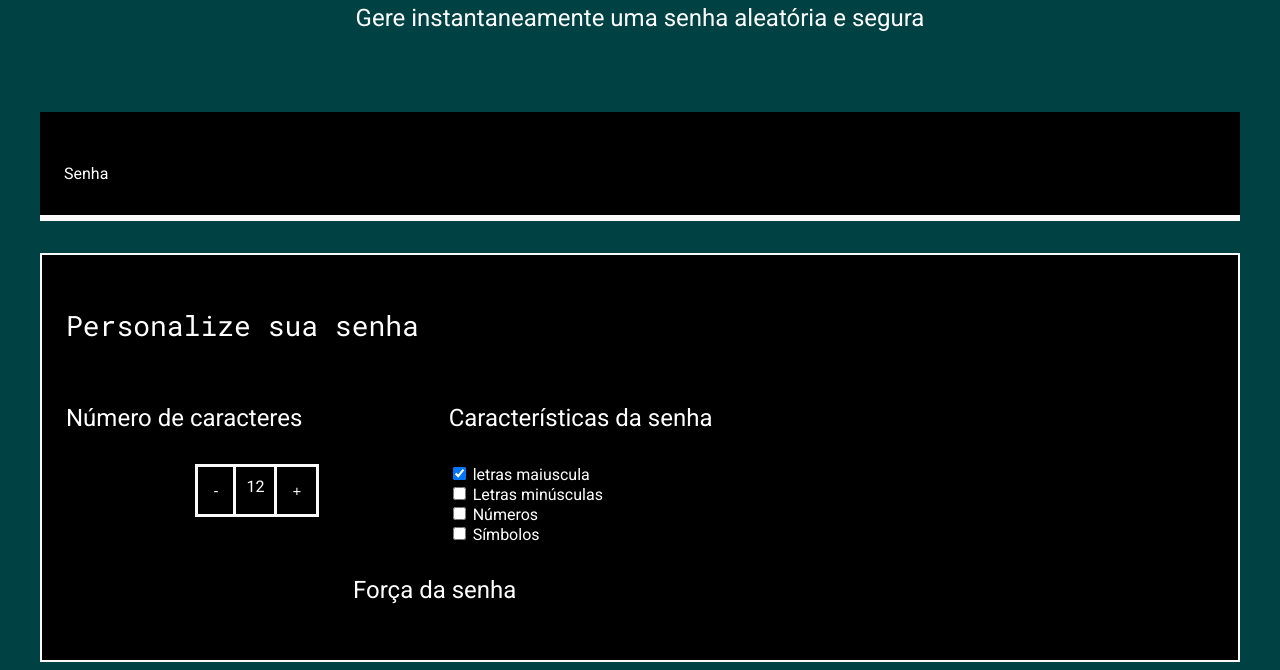
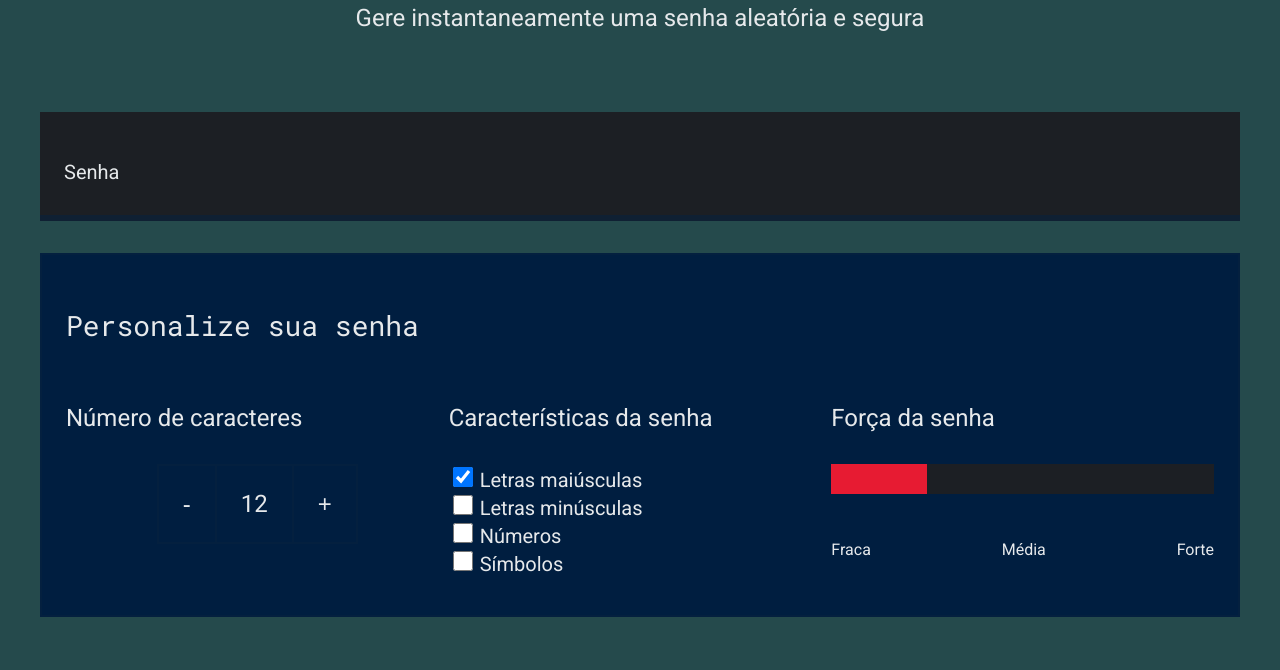
Before and after one commit to karolineFG/gerador-de-senha, a plain HTML site: page gerador-de-senha-karol/index.html in a window 1280 px wide. Shown: the part 214-884 px from the top of the page. After the commit the page ends 839 px from the top, so only its background shows below. Drawn offline with Linux system fonts and the light colour scheme.

Commit message:
Add files via upload

```diff
--- a/gerador-de-senha-karol/index.html
+++ b/gerador-de-senha-karol/index.html
@@ -17,7 +17,7 @@
         </div>
         <div class="conteudo-senha">
             <label for="senha">Senha</label>
-            <input name="senha" type="text" id="campo-senha">
+            <input name="senha" type="text" id="campo-senha" readonly>
         </div>
         <div class="parametro">
             <h3 class="parametro-titulo">Personalize sua senha</h3>
@@ -34,8 +34,8 @@
                     <h4 class="parametro-senha__titulo">Características da senha</h4>
                     <div class="parametro-senha-checkbox">
                         <input name="maiusculo" type="checkbox" class="checkbox" checked>
-                        <label for="maiusculo">letras maiuscula</label>
-                        </div>
+                        <label for="maiusculo">Letras maiúsculas</label>
+                    </div>
                     <div class="parametro-senha-checkbox">
                         <input name="minusculo" type="checkbox" class="checkbox">
                         <label for="minusculo">Letras minúsculas</label>
@@ -50,14 +50,20 @@
                     </div>
                 </div>
                 <div class="parametro-senha">
+                    <h4 class="parametro-senha__titulo">Força da senha</h4>
+                    <div class="barra"></div>
+                    <div class="forca fraca"></div>
+                    <div class="parametro-senha-textos">
+                        <p>Fraca</p>
+                        <p>Média</p>
+                        <p>Forte</p>
                     </div>
-                </div>
-                <div class="parametro-senha">
-                    <h4 class="parametro-senha__titulo">Força da senha</h4>
+                    <p class="entropia"></p>
                 </div>
             </div>
         </div>
     </section>
+    <script src="main.js"></script>
 </body>
 
 </html>
--- a/gerador-de-senha-karol/style.css
+++ b/gerador-de-senha-karol/style.css
@@ -1,48 +1,47 @@
-
 @import url('https://fonts.googleapis.com/css2?family=Roboto&family=Roboto+Mono&display=swap');
 
-:root{
-    --branco: white;
-    --cor-de-fundo: #004244;
-    --fundo-senha: #000000;
-    --fundo-texto: #000000;
-    --borda: #fafafa;
+:root {
+    --branco: rgb(230, 233, 235);
+    --cor-de-fundo: #002c2eda;
+    --fundo-senha: #1c1f24;
+    --fundo-texto: #001E40;
+    --borda: #08223f98;
     --roboto: 'Roboto', sans-serif;
     --roboto-mono: 'Roboto Mono', monospace;
 }
 
-*{
+* {
     font-weight: 400;
 }
 
-body{
+body {
     color: var(--branco);
     background-color: var(--cor-de-fundo);
     font-family: var(--roboto);
 }
 
-.titulo-principal{
+.titulo-principal {
     font-family: var(--roboto-mono);
     font-size: 32px;
 }
 
-.titulo-secundario{
+.titulo-secundario {
     font-size: 24px;
 }
 
-.conteudo-titulo{
+.conteudo-titulo {
     text-align: center;
     margin-top: 80px;
 }
 
-.conteudo-senha{
+.conteudo-senha {
     margin-top: 80px;
     background: var(--fundo-senha);
     padding: 24px;
     border-bottom: 6px solid var(--borda);
 }
 
-#campo-senha{
+#campo-senha {
     background-color: var(--fundo-senha);
     border: none;
     color: var(--branco);
@@ -51,64 +50,109 @@ body{
     width: 70%;
 }
 
-#campo-senha:focus{
+#campo-senha:focus {
     outline: none;
 }
 
-.conteudo{
+.conteudo {
     max-width: 1200px;
     margin: 0 auto;
 }
 
-.parametro{
+.parametro {
     background-color: var(--fundo-texto);
     border: 2px solid var(--borda);
     margin-top: 32px;
     padding: 24px;
 }
 
-.parametro-titulo{
+.parametro-titulo {
     font-family: var(--roboto-mono);
     font-size: 28px;
 }
 
-.parametro-senha__titulo{
-    font-size:24px;
+.parametro-senha__titulo {
+    font-size: 24px;
 }
 
-.parametro-coluna__senha{
+.parametro-coluna__senha {
     display: flex;
     flex-direction: column;
     justify-content: center;
 }
-.parametro-senha{
+
+.parametro-senha {
     width: 50%;
     margin: 0 auto;
 }
 
 .parametro-senha-botoes {
-    display:flex;
+    display: flex;
     justify-content: center;
 }
 
-.parametro-senha__botao{
+.parametro-senha__botao {
     background-color: var(--fundo-texto);
     color: var(--branco);
-    border: 3px solid var(--borda);
-    padding: 15px;
-    font-size: 15px;
+    border: 2px solid var(--borda);
+    padding: 24px;
+    font-size: 24px;
     cursor: pointer;
 }
 
-.parametro-senha__texto{
-   padding: 10px;
-   border-top: 3px solid var(--borda);
-   border-bottom: 3px solid var(--borda);
-   margin: 0;
+.parametro-senha__texto {
+    padding: 24px;
+    border-top: 2px solid var(--borda);
+    border-bottom: 2px solid var(--borda);
+    margin: 0;
+    font-size: 24px;
 }
 
+label {
+    font-size: 20px;
+}
+
+.checkbox {
+    width: 20px;
+    height: 20px;
+    cursor: pointer;
+}
+
+.barra {
+    background-color: var(--fundo-senha);
+    height: 30px;
+    width: 100%;
+}
+
+.forca {
+    height: 30px;
+    position: relative;
+    bottom: 30px;
+}
+
+.fraca {
+    width: 25%;
+    background-color: #E71B32;
+}
+
+.media {
+    background-color: #FAF408;
+    width: 50%;
+}
+
+.forte {
+    background-color: #00FF85;
+    width: 100%;
+}
+
+.parametro-senha-textos {
+    display: flex;
+    justify-content: space-between;
+}
+
+
 @media screen and (min-width: 768px) {
-    .parametro-coluna__senha{
+    .parametro-coluna__senha {
         flex-direction: row;
     }
 }
```
Also changed, not shown: gerador-de-senha-karol/mains.js (line endings or trailing spaces).
